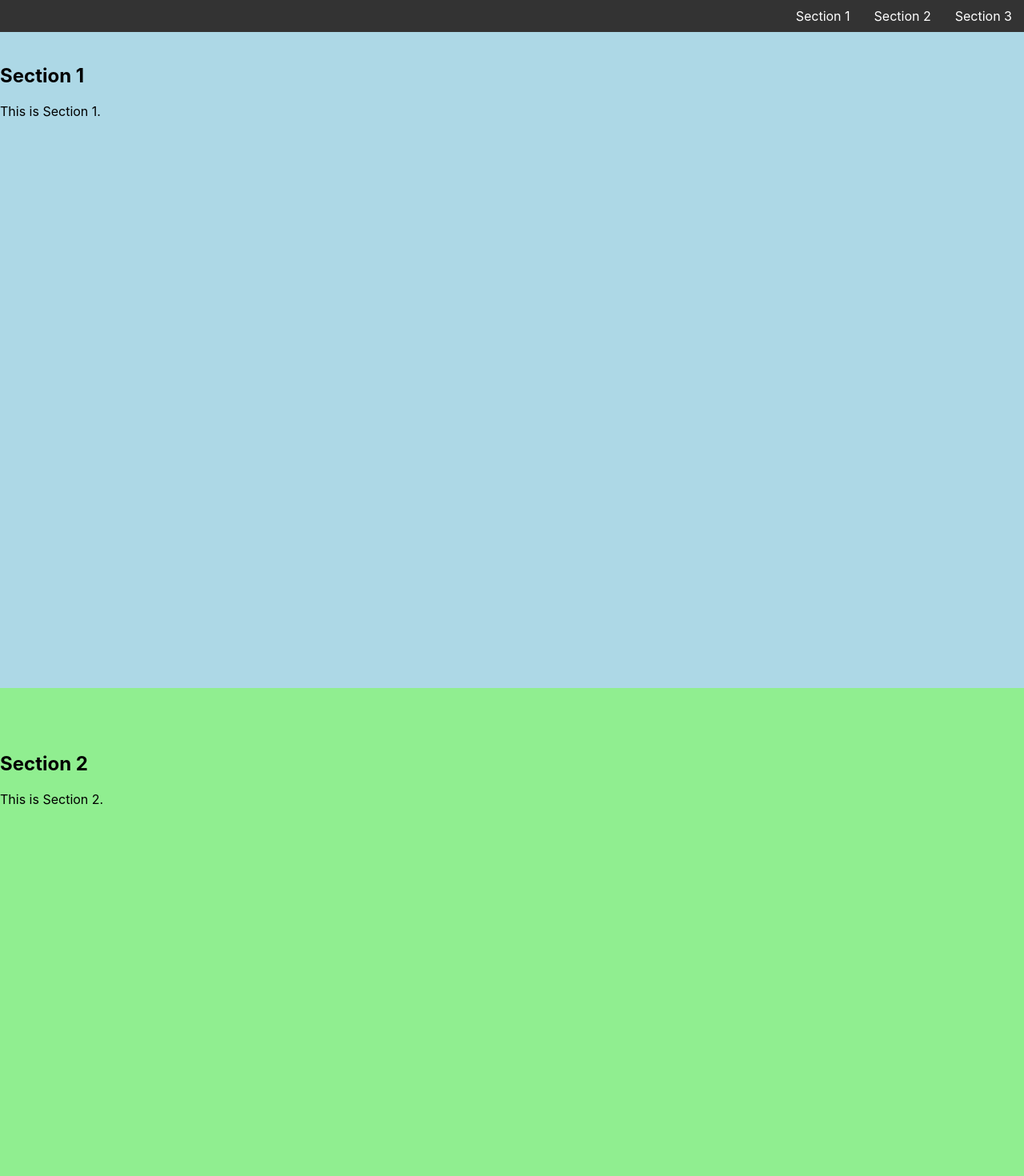
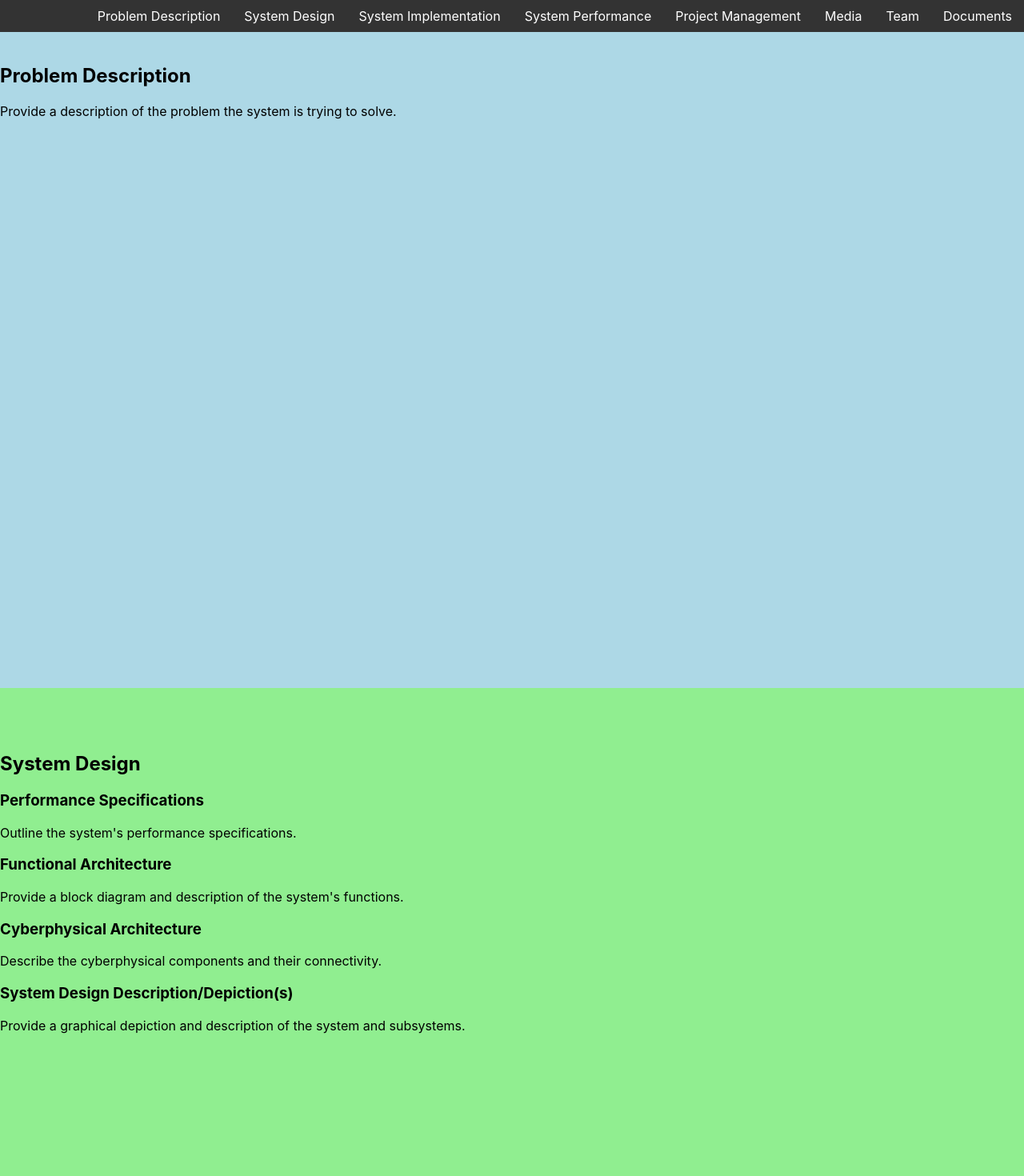
Before and after one commit to Team3-16778/Team3-16778.github.io, a React (Create React App) app: page / in a window 1280 px wide. Shown: the top 1470 px of the page at 80% size. Built offline with nearby package versions, Linux system fonts and the light colour scheme.

Commit message:
updates to main

```diff
--- a/src/App.js
+++ b/src/App.js
@@ -7,27 +7,81 @@ const App = () => {
       <header style={headerStyle}>
         <nav>
           <ul style={navStyle}>
-            <li><a href="#section1" style={linkStyle}>Section 1</a></li>
-            <li><a href="#section2" style={linkStyle}>Section 2</a></li>
-            <li><a href="#section3" style={linkStyle}>Section 3</a></li>
+            <li><a href="#problemDescription" style={linkStyle}>Problem Description</a></li>
+            <li><a href="#systemDesign" style={linkStyle}>System Design</a></li>
+            <li><a href="#systemImplementation" style={linkStyle}>System Implementation</a></li>
+            <li><a href="#systemPerformance" style={linkStyle}>System Performance</a></li>
+            <li><a href="#projectManagement" style={linkStyle}>Project Management</a></li>
+            <li><a href="#media" style={linkStyle}>Media</a></li>
+            <li><a href="#teamPage" style={linkStyle}>Team</a></li>
+            <li><a href="#documents" style={linkStyle}>Documents</a></li>
           </ul>
         </nav>
       </header>
 
       {/* Content Sections */}
-      <section id="section1" style={sectionStyle('lightblue')}>
-        <h2>Section 1</h2>
-        <p>This is Section 1.</p>
+      <section id="problemDescription" style={sectionStyle('lightblue')}>
+        <h2>Problem Description</h2>
+        <p>Provide a description of the problem the system is trying to solve.</p>
       </section>
 
-      <section id="section2" style={sectionStyle('lightgreen')}>
-        <h2>Section 2</h2>
-        <p>This is Section 2.</p>
+      <section id="systemDesign" style={sectionStyle('lightgreen')}>
+        <h2>System Design</h2>
+        <h3>Performance Specifications</h3>
+        <p>Outline the system's performance specifications.</p>
+        <h3>Functional Architecture</h3>
+        <p>Provide a block diagram and description of the system's functions.</p>
+        <h3>Cyberphysical Architecture</h3>
+        <p>Describe the cyberphysical components and their connectivity.</p>
+        <h3>System Design Description/Depiction(s)</h3>
+        <p>Provide a graphical depiction and description of the system and subsystems.</p>
       </section>
 
-      <section id="section3" style={sectionStyle('lightcoral')}>
-        <h2>Section 3</h2>
-        <p>This is Section 3.</p>
+      <section id="systemImplementation" style={sectionStyle('lightcoral')}>
+        <h2>System Implementation</h2>
+        <p>Details about the progress made over time in system and subsystem development.</p>
+      </section>
+
+      <section id="systemPerformance" style={sectionStyle('lightyellow')}>
+        <h2>System Performance</h2>
+        <p>Highlight the system’s performance against the requirements, including testing results.</p>
+      </section>
+
+      <section id="projectManagement" style={sectionStyle('lightgray')}>
+        <h2>Project Management</h2>
+        <h3>Schedule</h3>
+        <p>Include the project development schedule and round-robin list of presenters.</p>
+        <h3>Issues Log</h3>
+        <p>Log any design issues and resolutions throughout the project.</p>
+        <h3>Parts List</h3>
+        <p>List the parts acquired or purchased and the corresponding costs.</p>
+      </section>
+
+      <section id="media" style={sectionStyle('lightpink')}>
+        <h2>Media</h2>
+        <h3>Videos</h3>
+        <p>Include illustrative videos of your system in operation, including a final system video.</p>
+        <h3>Picture Gallery</h3>
+        <p>Provide images showcasing various stages of the project's development.</p>
+      </section>
+
+      <section id="teamPage" style={sectionStyle('lightseagreen')}>
+        <h2>Team Page</h2>
+        <p>Include the team name and bios for each team member with their background, expertise, and project responsibilities.</p>
+      </section>
+
+      <section id="documents" style={sectionStyle('lightsteelblue')}>
+        <h2>Documents</h2>
+        <h3>Design Brainstorming</h3>
+        <p>Summarize the design brainstorming sessions and ideas generated.</p>
+        <h3>Drawings, Schematics, and Datasheets</h3>
+        <p>Include any electrical or mechanical drawings, wiring diagrams, and datasheets.</p>
+        <h3>Component Testing & Experiment Results</h3>
+        <p>Record how you tested components and the results obtained.</p>
+        <h3>Software</h3>
+        <p>Include relevant code snippets and descriptions.</p>
+        <h3>Presentations</h3>
+        <p>Provide copies of design proposals, lab reports, and other presentations.</p>
       </section>
     </div>
   );
@@ -46,7 +100,7 @@ const headerStyle = {
 
 const navStyle = {
   display: 'flex',
-  justifyContent: 'flex-end', // Right-justify the items
+  justifyContent: 'flex-end',
   listStyle: 'none',
   margin: 0,
   padding: 0,
@@ -61,7 +115,7 @@ const linkStyle = {
 const sectionStyle = (bgColor) => ({
   height: '100vh',
   backgroundColor: bgColor,
-  paddingTop: '60px', // To avoid overlap with the fixed header
+  paddingTop: '60px',
 });
 
 export default App;
```
Also changed, not shown: 1 other file (tests, documents, lock files or other folders).
